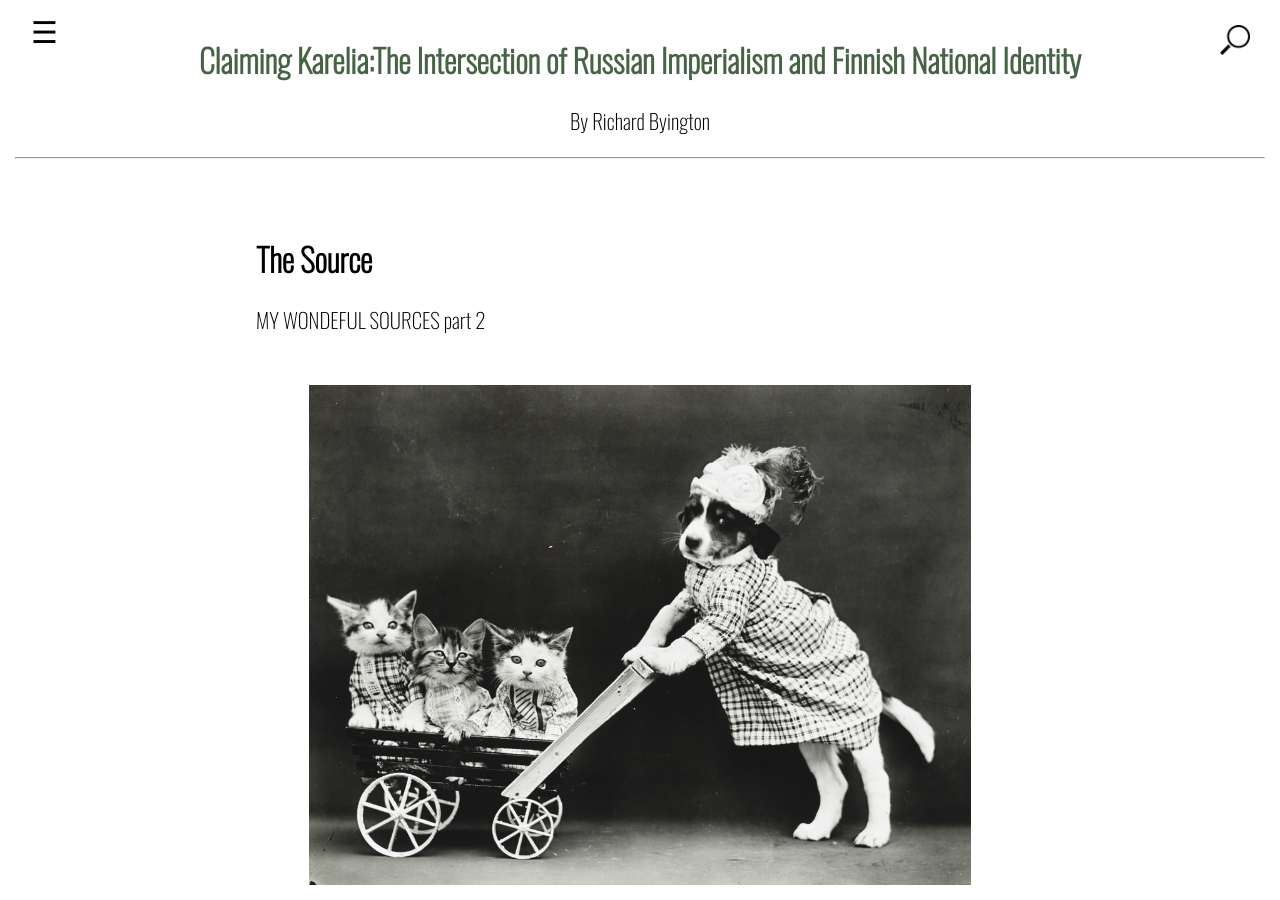
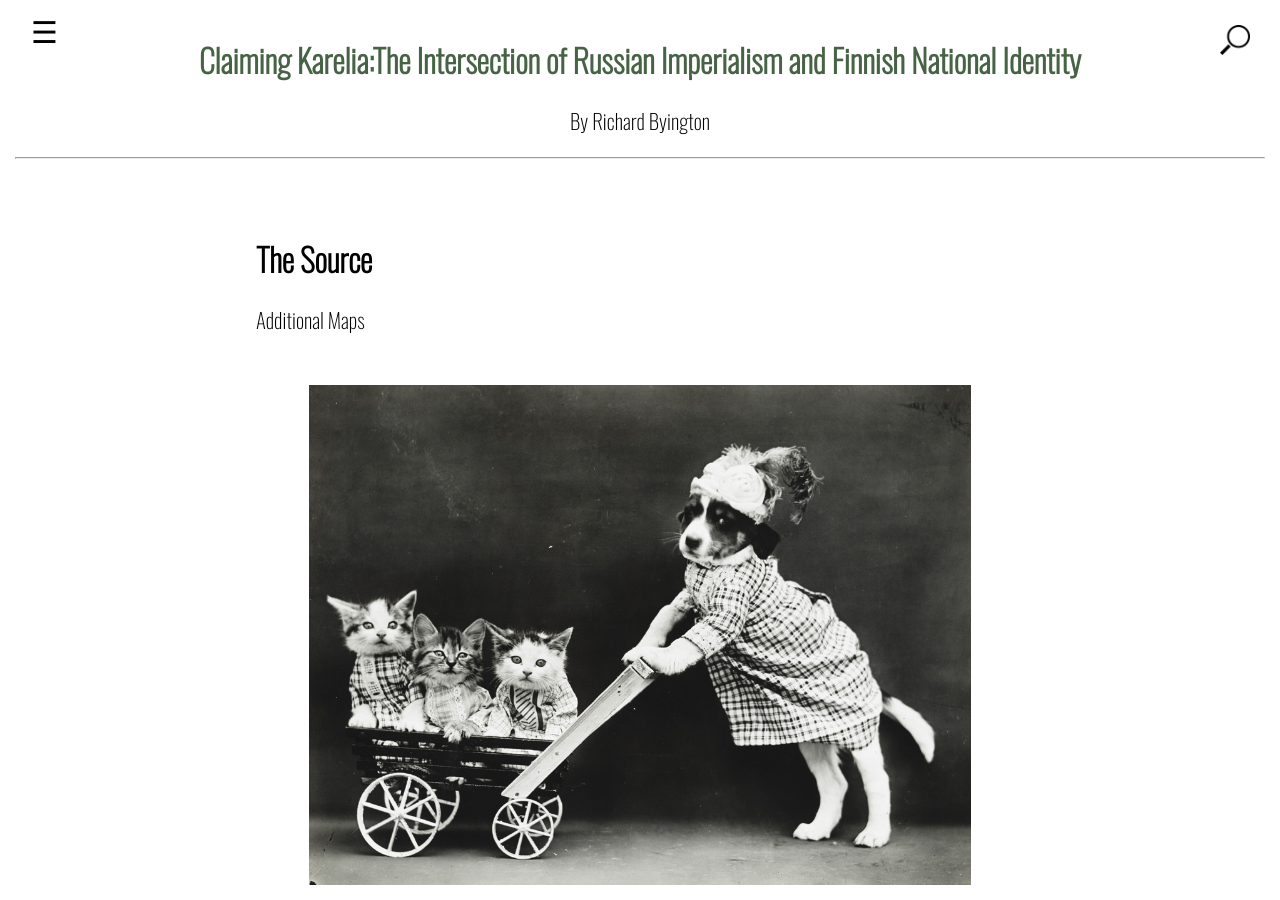
Before and after one commit to byingtr/MinDoc, a Jekyll site: the page built from 002_source.md, in a window 1280 px wide and 900 px high. Built offline with Jekyll 4.4.1, drawn with Linux system fonts in a browser that asks for light colours.

Commit message:
Update 002_source.md

```diff
--- a/002_source.md
+++ b/002_source.md
@@ -6,7 +6,7 @@ number: 002
 
 # The Source
 
-MY WONDEFUL SOURCES part 2
+Additional Maps
 <!-- <iframe width="420" height="315" src="https://www.youtube.com/watch?v=EmSrQCDsMv4&t=1282s&ab_channel=BillRaymond" frameborder="0" ></iframe> -->
 
 {% assign media = site.mindoc_media | sort: "order" | where_exp: "item", "item.page == 'source'" | where_exp: "item", "item.media_type == 'image'" %}
```
